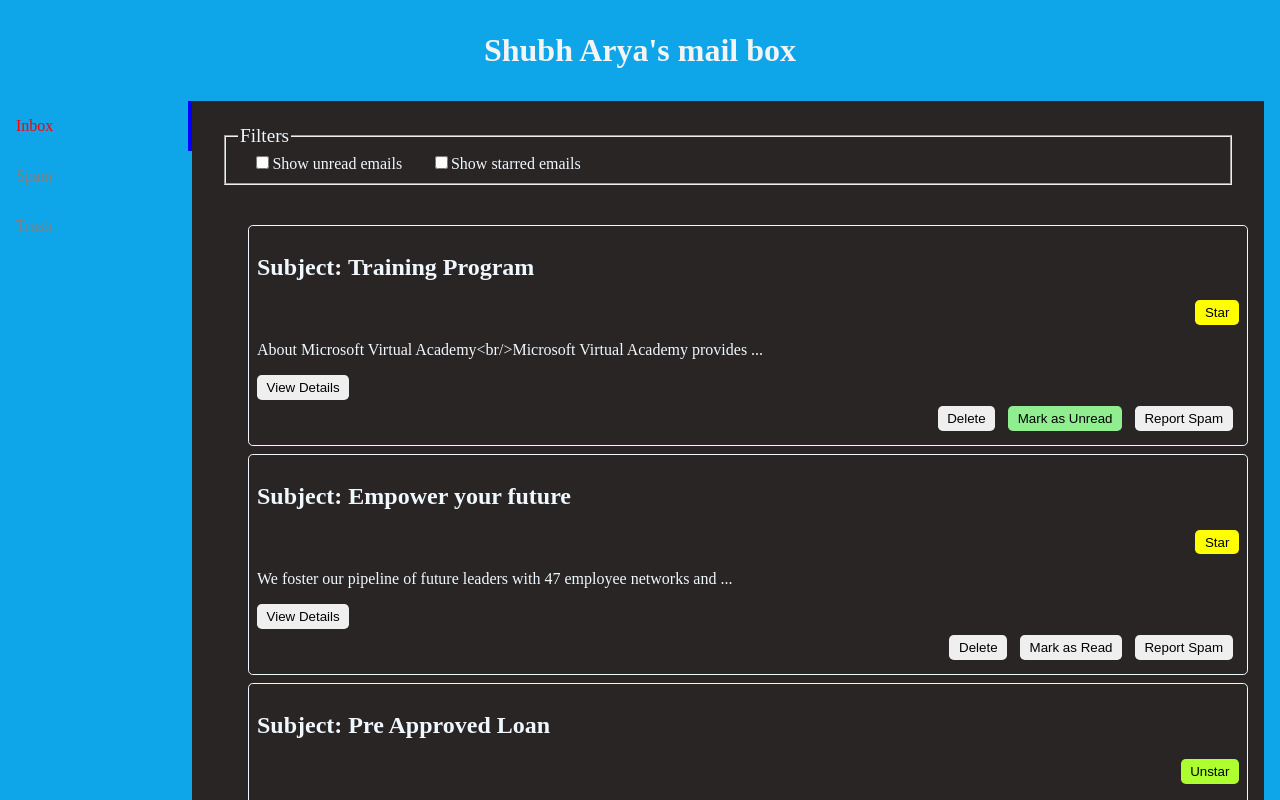
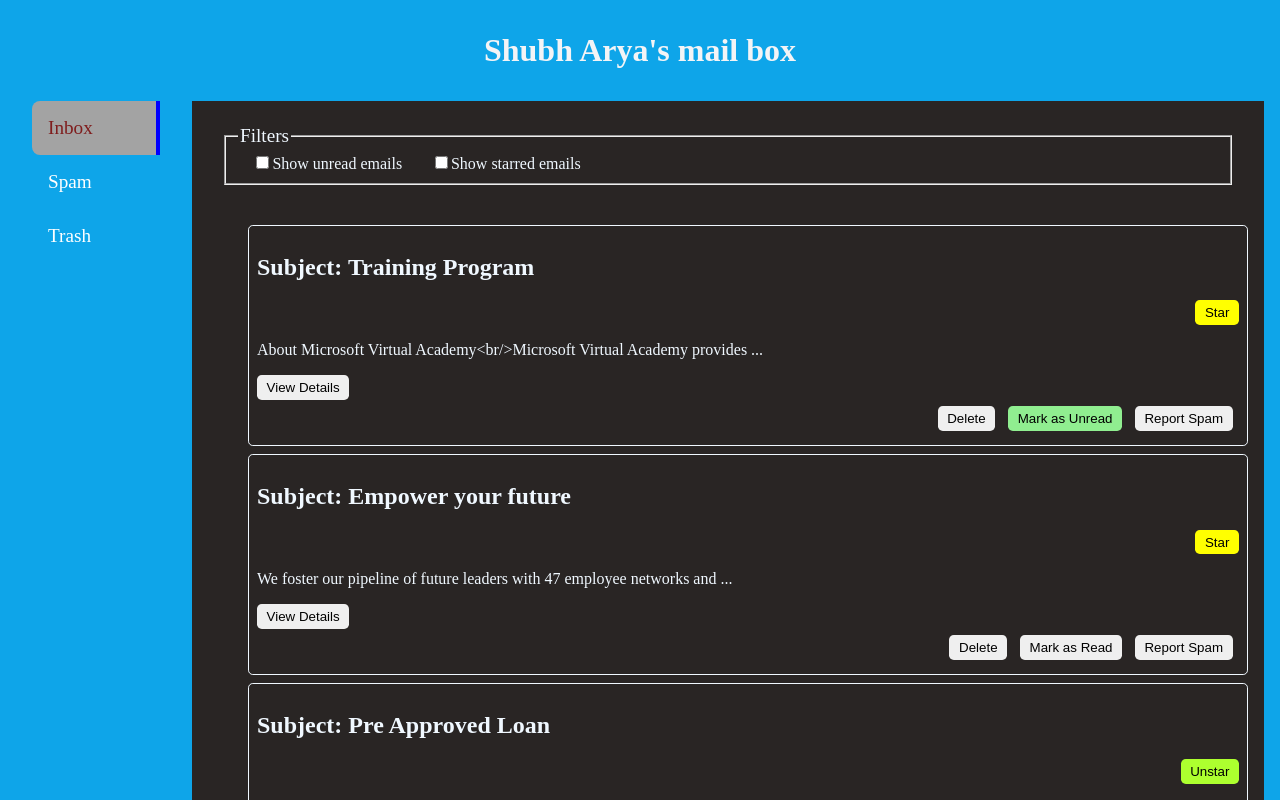
Before and after one commit to shubh-37/email-box, a React (Vite) app: page / in a window 1280 px wide. Shown: the top 800 px of the page. Built offline with nearby package versions, Linux system fonts and the light colour scheme.

Commit message:
style: color and margin to all links

```diff
--- a/src/components/Header.jsx
+++ b/src/components/Header.jsx
@@ -5,8 +5,12 @@ export default function Header(){
     function getActiveStyle({ isActive } ) {
         return {
             textDecoration: "none",
-            color: isActive ? "red" : "gray",
+            color: isActive ? "#7f1d1d" : "white",
             borderRight: isActive ? "4px solid blue" : "",
+            backgroundColor: isActive ? "#a3a3a3" : "",
+            borderRadius: isActive ? "0.5rem 0rem 0rem 0.5rem": "",
+            margin: '0rem 2rem',
+            fontSize: "1.2rem"
         }
     }
     return (
```
